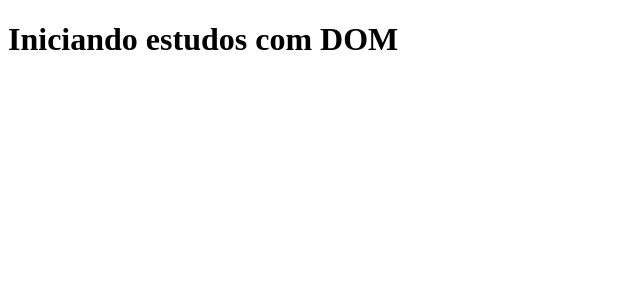
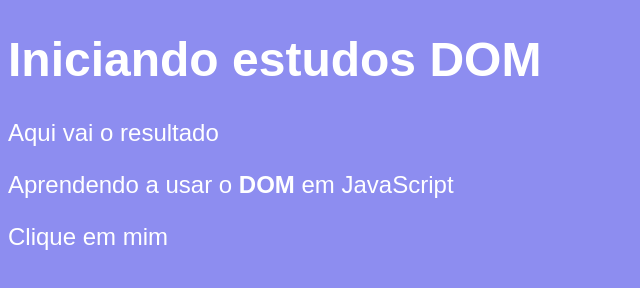
Before and after one commit to marcialino/java-script, a plain HTML site: page Aula006/ex005.html in a window 1280 px wide. Shown: the whole page, without its empty margins (0-640 px from the left). Drawn offline with Linux system fonts and the light colour scheme.

Commit message:
Atualizei ex005

```diff
--- a/Aula006/ex005.html
+++ b/Aula006/ex005.html
@@ -5,8 +5,23 @@
     <meta http-equiv="X-UA-Compatible" content="IE=edge">
     <meta name="viewport" content="width=device-width, initial-scale=1.0">
     <title>Primeiros Passos com DOM</title>
+
+    <style>
+        body{
+            background-color: rgb(141, 141, 240);
+            color: white;
+            font: normal 18pt Arial;
+        }
+    </style>
 </head>
 <body>
-    <h1>Iniciando estudos com DOM</h1>
+    <h1>Iniciando estudos DOM</h1>
+    <p>Aqui vai o resultado</p>
+    <p>Aprendendo a usar o <strong>DOM</strong> em JavaScript</p>
+    <div>Clique em mim</div>
+
+    <script>
+
+    </script>
 </body>
 </html>
```
